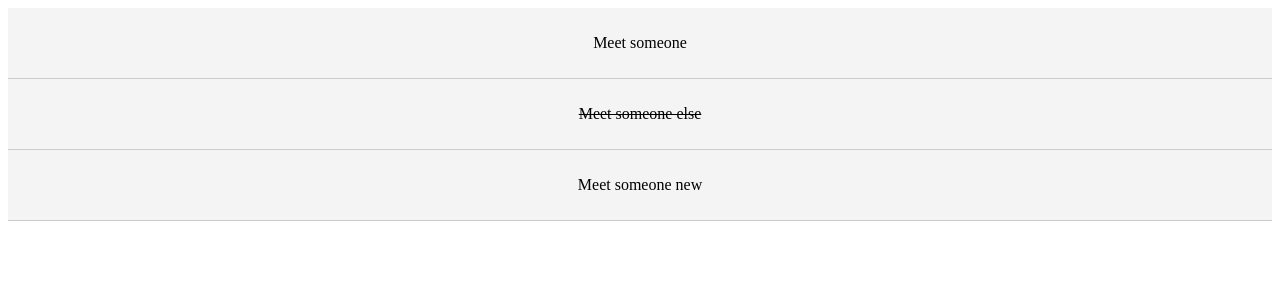
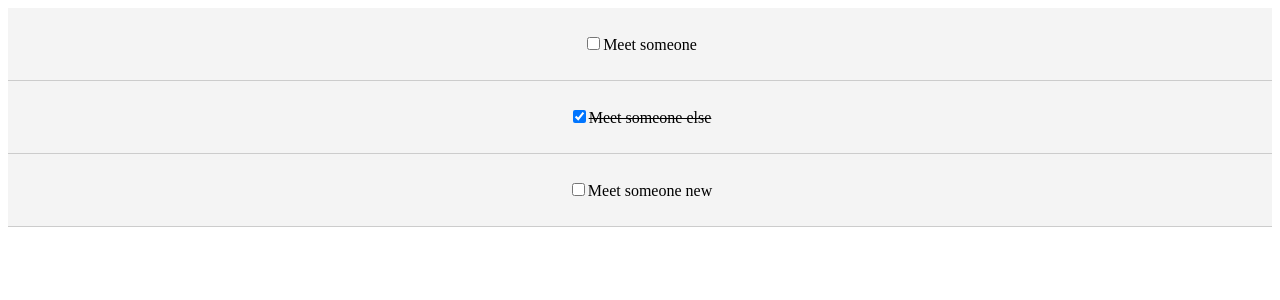
Before and after one commit to ZachariahMathews/react-todo-app, a React (Create React App) app: page / in a window 1280 px wide. Shown: the top 300 px of the page. Built offline with nearby package versions, Linux system fonts and the light colour scheme.

Commit message:
Add todo item toggling on clicking checkbox

```diff
--- a/src/App.js
+++ b/src/App.js
@@ -23,10 +23,19 @@ state={
   ]
 }
 
+  markComplete = (id) =>{
+    this.setState({ todos: this.state.todos.map(todo =>{
+      if(todo.id === id){
+        todo.completed=!todo.completed
+      }
+      return todo;
+    }) });
+  }
+
   render() {
     return (
       <div className="App">
-        <Todos todos={this.state.todos} />
+        <Todos todos={this.state.todos} markComplete={this.markComplete} />
       </div>
     );
   }
--- a/src/components/TodoItem.js
+++ b/src/components/TodoItem.js
@@ -13,9 +13,13 @@ export class TodoItem extends Component {
   }
 
   render() {
+    const {id, title, completed} = this.props.todo;
     return (
       <div style={this.getStyle()}>
-        <p>{ this.props.todo.title }</p>
+        <p>
+          <input type="checkbox" checked={completed} onChange={this.props.markComplete.bind(this, id)} />
+          { title }
+        </p>
       </div>
     )
   }
--- a/src/components/Todos.js
+++ b/src/components/Todos.js
@@ -5,7 +5,7 @@ import PropTypes from 'prop-types'
 class Todos extends Component {
   render() {
     return this.props.todos.map( todo => (
-      <TodoItem key={todo.id} todo={todo}/>
+      <TodoItem key={todo.id} todo={todo} markComplete={this.props.markComplete} />
     ));
   }
 }
```
